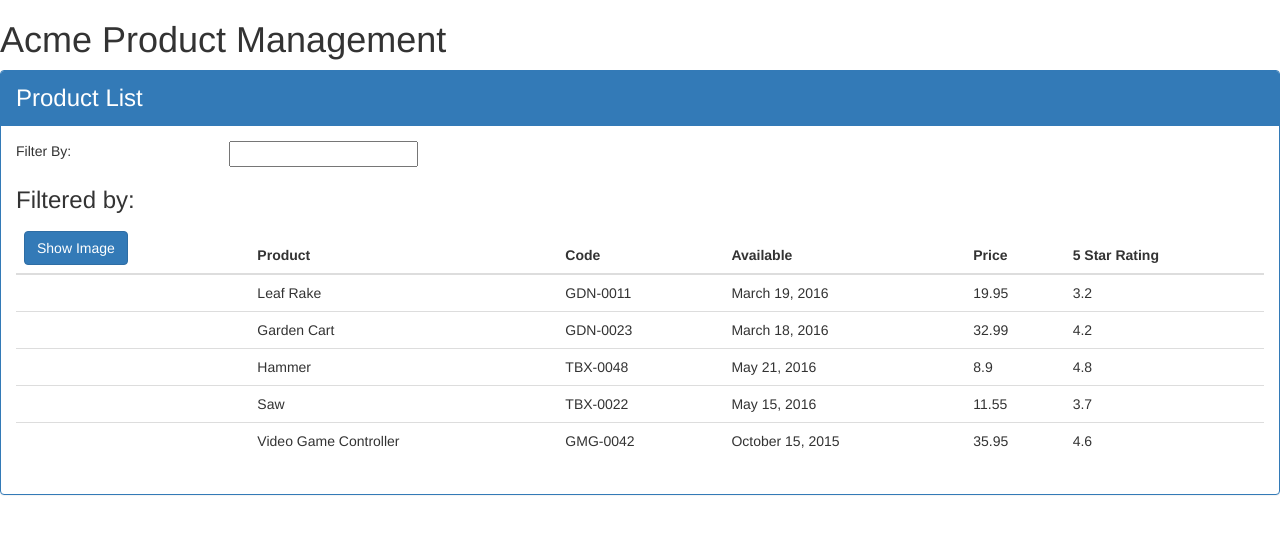
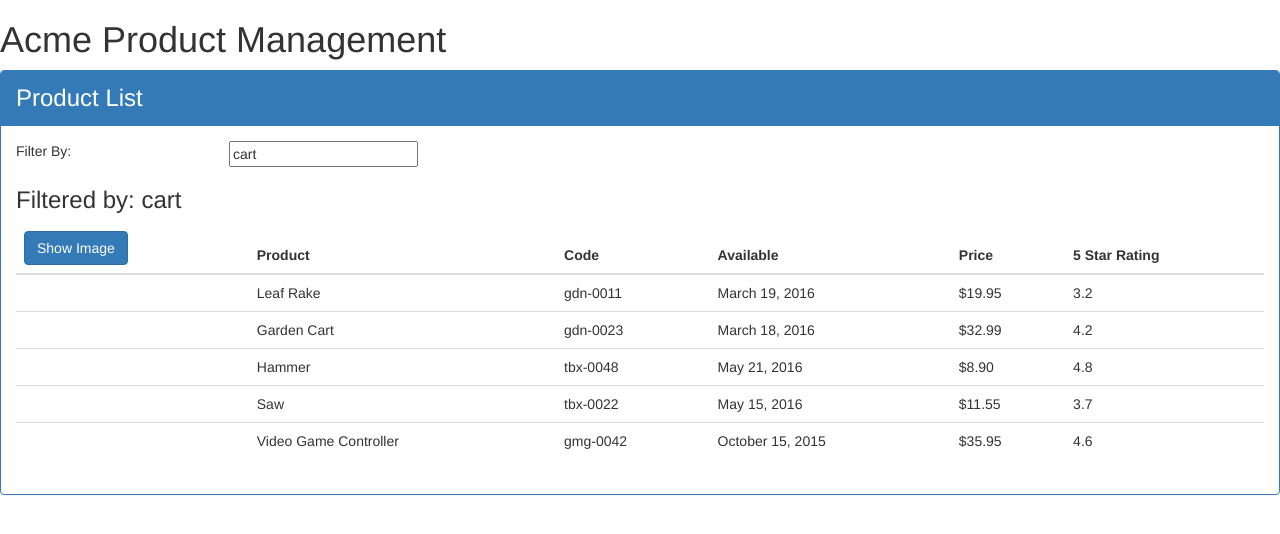
Before and after one commit to akash-011/Angular-Getting_started, an Angular app: page / in a window 1280 px wide. Shown: the top 534 px of the page. Built offline with nearby package versions, Linux system fonts and the light colour scheme.

Commit message:
Data Binding and Pipes

```diff
--- a/src/app/app.module.ts
+++ b/src/app/app.module.ts
@@ -1,5 +1,6 @@
 import { BrowserModule } from '@angular/platform-browser';
 import { NgModule } from '@angular/core';
+import { FormsModule } from '@angular/forms';
 
 import { AppComponent } from './app.component';
 import { ProductListComponent } from './products/product-list.component';
@@ -10,7 +11,8 @@
     ProductListComponent
   ],
   imports: [
-    BrowserModule
+    BrowserModule,
+    FormsModule
   ],
   providers: [],
   bootstrap: [AppComponent]
--- a/src/app/products/product-list.component.html
+++ b/src/app/products/product-list.component.html
@@ -7,13 +7,13 @@
         <div class="row">
             <div class="col-md-2">Filter By:</div>
             <div class="col-md-4">
-                <input type="text"/>
+                <input type="text" [(ngModel)]='listFilter' />
             </div>
         </div>
 
         <div class="row">
             <div class="col-md-6">
-                <h3>Filtered by: </h3>
+                <h3>Filtered by: {{listFilter}}</h3>
             </div>
         </div>
         <div class="table-responsive">
@@ -42,9 +42,9 @@
                                 [style.margin.]='imageMargin'>
                         </td>
                         <td>{{ product.productName }}</td>
-                        <td>{{ product.productCode }}</td>
+                        <td>{{ product.productCode | lowercase }}</td>
                         <td>{{ product.releaseDate }}</td>
-                        <td>{{ product.price }}</td>
+                        <td>{{ product.price | currency:'USD':true:'1.2-2'}}</td>
                         <td>{{ product.starRating }}</td>
                     </tr>
                 </tbody>
--- a/src/app/products/product-list.component.ts
+++ b/src/app/products/product-list.component.ts
@@ -10,6 +10,7 @@
     imageWidth: number = 50;
     imageMargin : number = 2;
     showImage: boolean = false;
+    listFilter: string = 'cart';
     products: any[] = [
         {
             "productId": 1,
```
